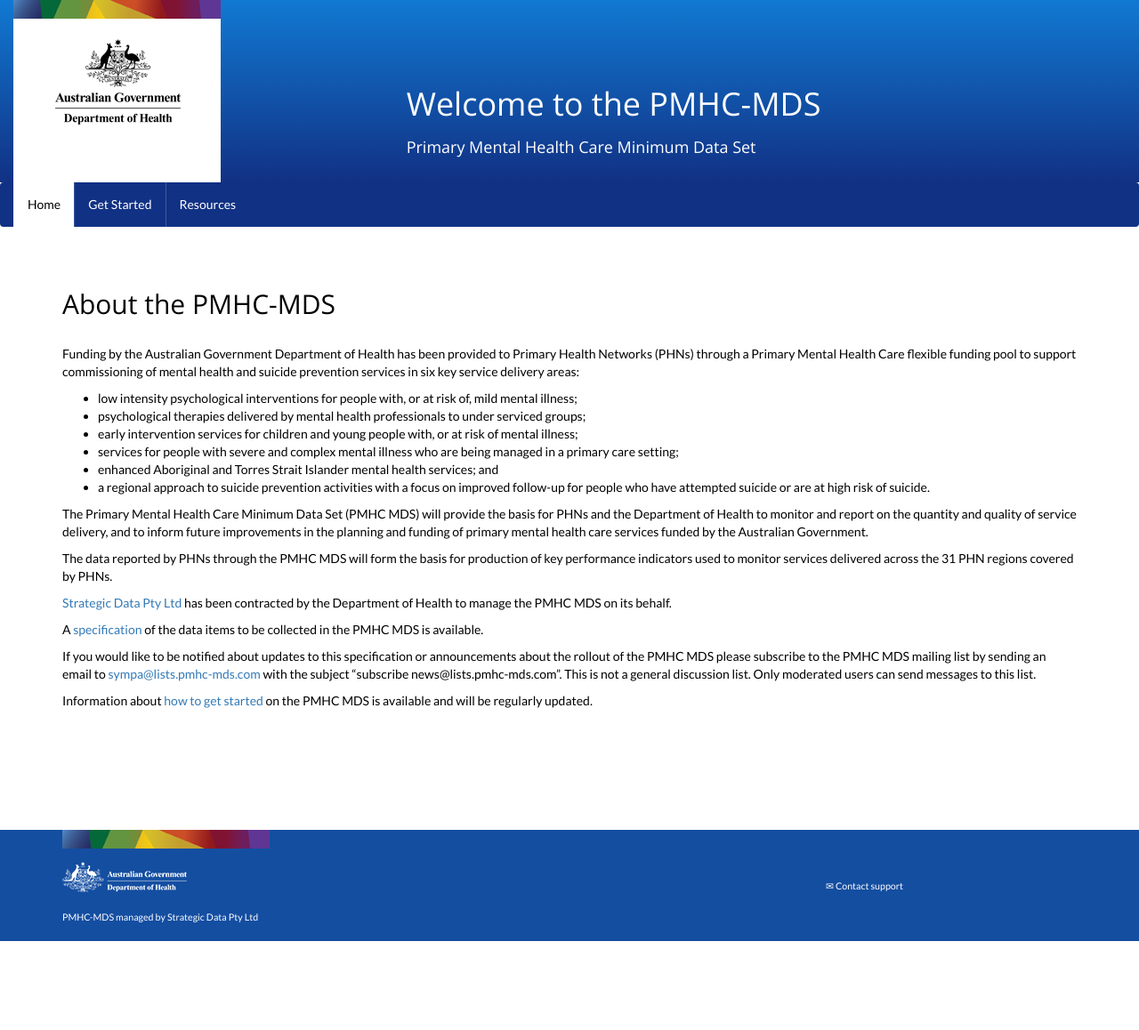
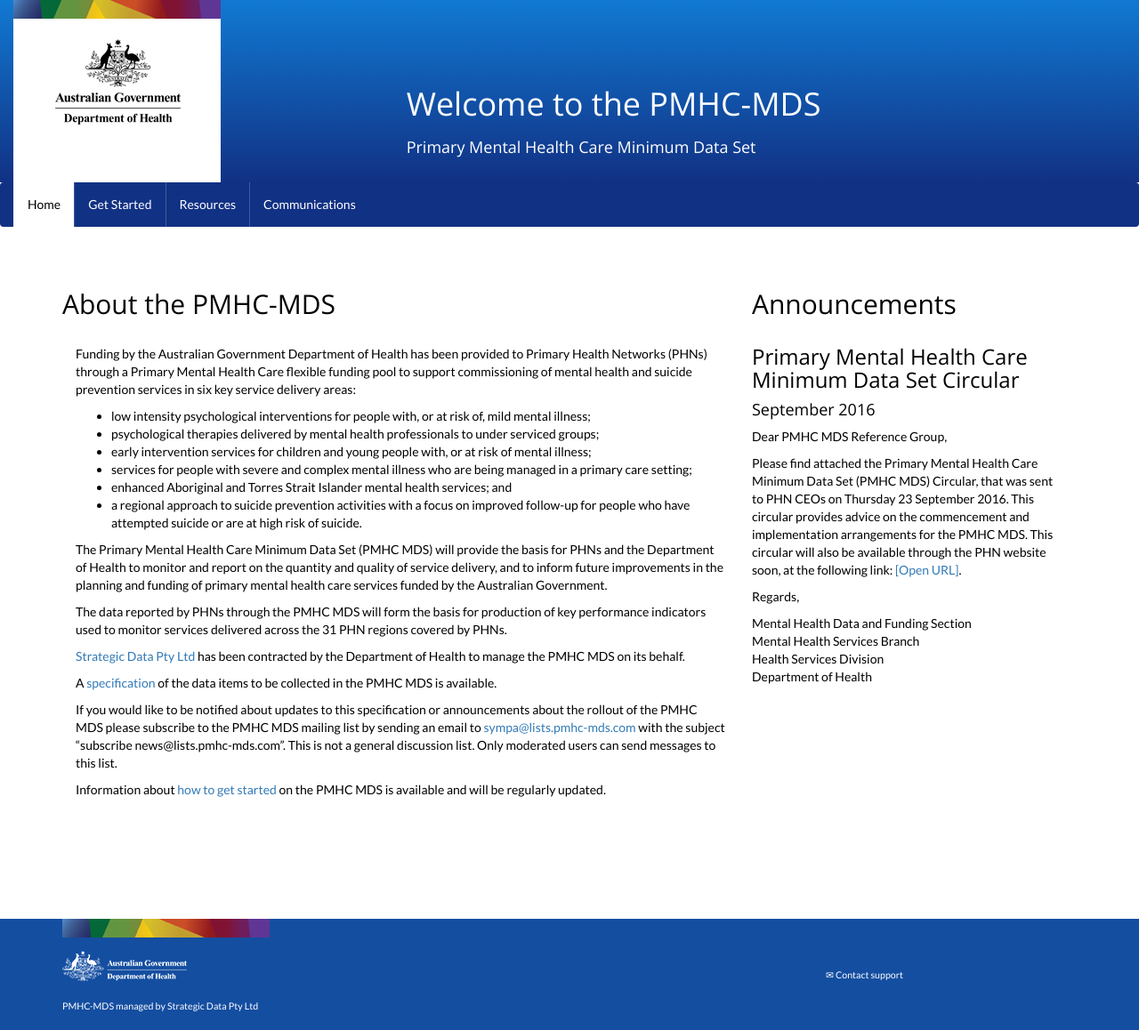
Before and after one commit to logicly-au/pmhc-mds.com, a Jekyll site: the page built from _source/index.md, in a window 1280 px wide. Shown: the whole page at 89% size. Built offline with Jekyll 4.4.1, drawn with Linux system fonts in a browser that asks for light colours; before the commit the page ends 1058 px from its top, so only the background shows below that.

Commit message:
Added static announcements widget and page

```diff
--- /dev/null
+++ b/_source/_includes/announcements.html
@@ -0,0 +1,11 @@
+<div class="announcements">
+<h2 class="subhead">Announcements</h2>
+<h3>Primary Mental Health Care Minimum Data Set Circular</h3>
+<h4>September 2016</h4>
+<p>Dear PMHC MDS Reference Group,</p>
+<p>Please find attached the Primary Mental Health Care Minimum Data Set (PMHC MDS) Circular, that was sent to PHN CEOs on Thursday 23 September 2016. This circular provides advice on the commencement and implementation arrangements for the PMHC MDS. This circular will also be available through the PHN website soon, at the following link: <a href="http://www.health.gov.au/internet/main/publishing.nsf/Content/PHN-Circulars">[Open URL]</a>.<br /></p><p>Regards,</p>
+<span>Mental Health Data and Funding Section</span><br />
+<span>Mental Health Services Branch</span><br />
+<span>Health Services Division</span><br />
+<span>Department of Health</span>
+</div>
--- a/_source/_layouts/default.html
+++ b/_source/_layouts/default.html
@@ -51,6 +51,9 @@
             <li {% if page.url == '/resources/' %} class="current" {% endif %}>
               <a href="/resources/">Resources</a>
             </li>
+            <li {% if page.url == '/communications/' %} class="current" {% endif %}>
+              <a href="/communications/">Communications</a>
+            </li>
           </ul>
           <!-- <ul class="nav navbar-nav navbar-right">
             <li><a href="#"><span class="glyphicon glyphicon-log-in"></span>Login</a></li>
@@ -61,10 +64,12 @@
 
     <div id="main" class="container main-container" tabindex="-1">
       <div class="row">
-        <h2 class="subhead">{{ page.sub-heading }}</h2>
+	  <h2 class="subhead">{{ page.sub-heading }}</h2>
       </div>
       <div class="row">
+	  <div class="col-xs-12 col-sm-12 col-md-8">
         {{ content }}
+	  </div>
       </div>
     </div>
 
--- /dev/null
+++ b/_source/_layouts/index.html
@@ -0,0 +1,108 @@
+<!DOCTYPE html>
+<html lang="en">
+  <head>
+    <meta charset="utf-8">
+    <meta http-equiv="X-UA-Compatible" content="IE=edge">
+    <meta name="viewport" content="width=device-width, initial-scale=1">
+    <title>{{ page.title }}</title>
+    <link rel="stylesheet" href="https://maxcdn.bootstrapcdn.com/bootstrap/3.3.7/css/bootstrap.min.css">
+    <script src="https://ajax.googleapis.com/ajax/libs/jquery/1.12.4/jquery.min.js"></script>
+    <script src="https://maxcdn.bootstrapcdn.com/bootstrap/3.3.7/js/bootstrap.min.js"></script>
+    <style>
+      @import url(/css/pmhcmds.css);
+    </style>
+    <script src="/js/pmhcmds-static-lib.min.js" type="text/javascript"></script>
+  </head>
+
+  <body>
+    <a href="#main" class="sr-only sr-only-focusable">Skip to main content</a>
+
+    <div id="header" class="container-fluid banner-header">
+      <div class="row">
+        <div class="col-sm-4 brand">
+          <a class="brand-link" href="/index.html">
+            <img class="brand-logo" src="/img/doh_small.png" alt="Australian Government Department of Health" />
+          </a>
+        </div>
+        <div class="col-sm-8 brand-text">
+          <h1>Welcome to the PMHC-MDS</h1>
+          <h2>Primary Mental Health Care Minimum Data Set</h2>
+        </div>
+      </div>
+    </div>
+    <nav class="navbar navbar-inverse main-navigation">
+      <div class="container-fluid">
+        <div class="navbar-header">
+          <button type="button" class="navbar-toggle" data-toggle="collapse" data-target="#myNavbar" aria-expanded="false" aria-controls="myNavbar">
+            <span class="sr-only">Toggle navigation</span>
+            <span class="icon-bar"></span>
+            <span class="icon-bar"></span>
+            <span class="icon-bar"></span>
+          </button>
+        </div>
+        <div class="collapse navbar-collapse" id="myNavbar">
+          <ul class ="nav navbar-nav">
+            <li {% if page.url == '/' %} class="current" {% endif %}>
+              <a href="/index.html">Home</a>
+            </li>
+            <li {% if page.url == '/getstarted/' %} class="current" {% endif %}>
+              <a href="/getstarted/">Get Started</a>
+            </li>
+            <li {% if page.url == '/resources/' %} class="current" {% endif %}>
+              <a href="/resources/">Resources</a>
+            </li>
+            <li {% if page.url == '/communications/' %} class="current" {% endif %}>
+              <a href="/communications/">Communications</a>
+            </li>
+          </ul>
+          <!-- <ul class="nav navbar-nav navbar-right">
+            <li><a href="#"><span class="glyphicon glyphicon-log-in"></span>Login</a></li>
+          </ul> -->
+        </div>
+      </div>
+    </nav>
+
+    <div id="main" class="container main-container" tabindex="-1">
+      <div class="row">
+	  <div class="col-xs-12 col-sm-12 col-md-8">
+	  <div class="row">
+      <h2 class="subhead">{{ page.sub-heading }}</h2>
+      </div>
+
+        {{ content }}
+	  </div>
+	  <div class="col-xs-12 col-sm-12 col-md-4">
+        {% include announcements.html %}
+	  </div>
+      </div>
+    </div>
+
+    <footer id="footer" class="footer">
+      <div class="container">
+        <div class="row">
+          <div class="col-xs-6">
+            <p><img src="/img/bar.png" alt="Australia Government Department of Health colour brand"/></p>
+            <p><a class="doh-link" href="http://www.health.gov.au/"><img src="/img/doh_light.png" alt="Australian Government Department of Health"/></a></p>
+            <p class="sd-credit">PMHC-MDS managed by <a href="http://strategicdata.com.au">Strategic Data Pty Ltd</a></p>
+          </div>
+          <div class="col-xs-4">
+            <div class="right-footer">
+              <p class="contact-support">
+                <a id="email_support" href="mailto:support@pmhc-mds.com">&#x2709; Contact support</a>
+              </p>
+            </div>
+          </div>
+        </div>
+      </div>
+    </footer>
+    <script>
+	 (function(i,s,o,g,r,a,m){i['GoogleAnalyticsObject']=r;i[r]=i[r]||function(){
+	 (i[r].q=i[r].q||[]).push(arguments)},i[r].l=1*new Date();a=s.createElement(o),
+	 m=s.getElementsByTagName(o)[0];a.async=1;a.src=g;m.parentNode.insertBefore(a,m)
+	 })(window,document,'script','https://www.google-analytics.com/analytics.js','ga');
+
+	 ga('create', 'UA-84023505-1', 'auto');
+	 ga('send', 'pageview');
+	</script>
+  </body>
+</html>
--- a/package.json
+++ b/package.json
@@ -4,8 +4,9 @@
   "description": "static website",
   "main": "index.html",
   "dependencies": {
+    "bower": "^1.7.9",
     "gulp": "^3.9.1",
-    "bower": "^1.7.9"
+    "i18n": "^0.8.3"
   },
   "devDependencies": {
     "autoprefixer": "^6.3.7",
```
Also changed, not shown: _deploy/Communications/index.html (added, +118 -0 lines), _deploy/getstarted/index.html (+6 -1 lines), _deploy/index.html (+21 -2 lines), _deploy/resources/index.html (+6 -1 lines), _source/Communications.md (added, +18 -0 lines), _source/index.md (+1 -0 lines), 1 other file.
